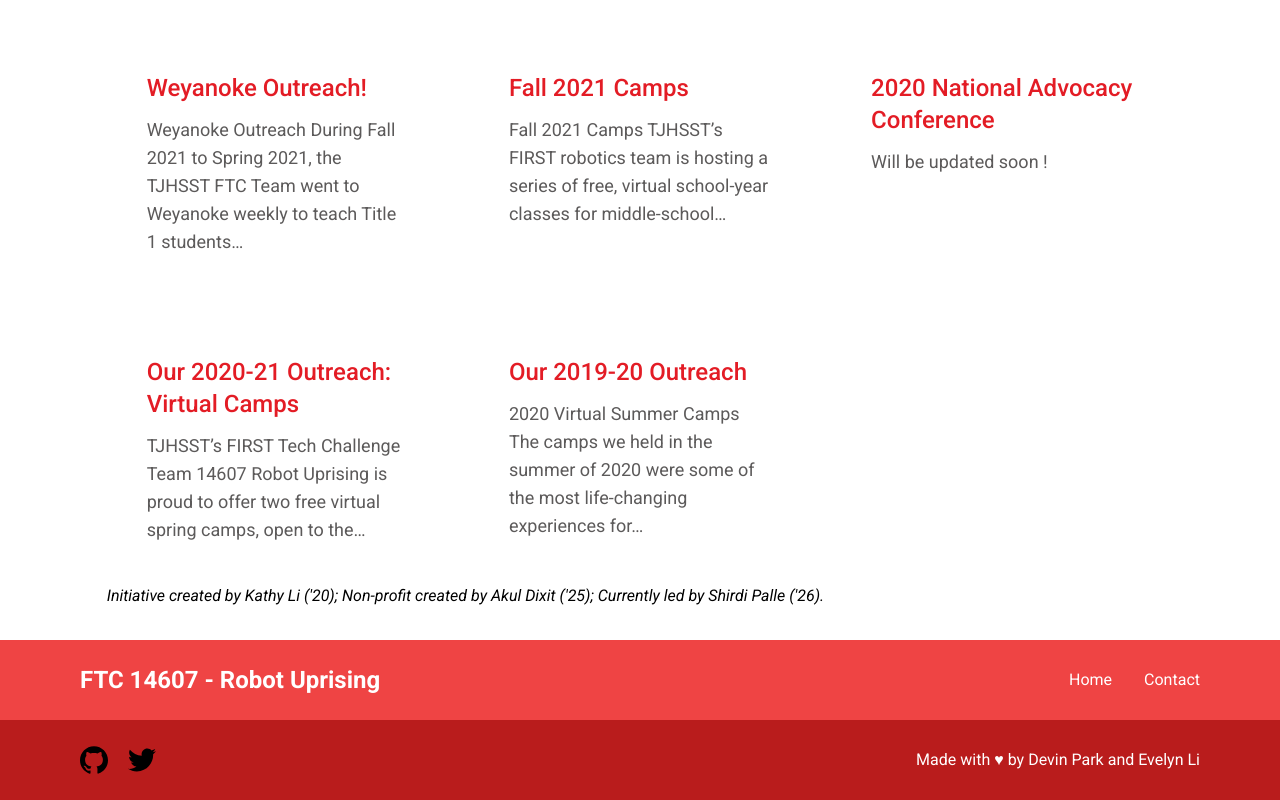
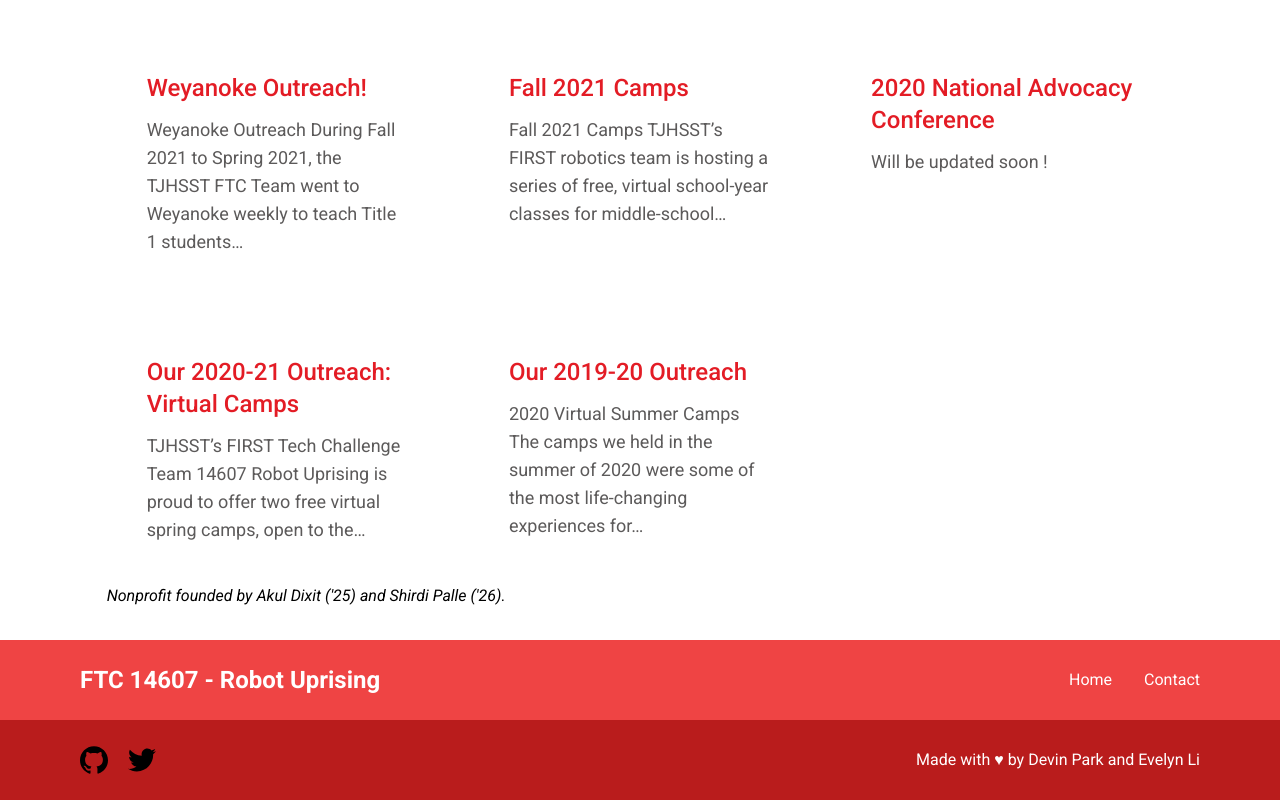
Before and after one commit to UsernameDP/FTC-14607-Website, a React (Vite) app: page /growing-up-with-robots in a window 1280 px wide. Shown: the part 1236-2036 px from the top of the page. Built offline with nearby package versions, Linux system fonts and the light colour scheme.

Commit message:
Update gur.jsx

```diff
--- a/src/routes/growing-up-with-robots/gur.jsx
+++ b/src/routes/growing-up-with-robots/gur.jsx
@@ -35,7 +35,7 @@ function Gur() {
         <br></br>
         <i>
           {
-            "Initiative created by Kathy Li ('20); Non-profit created by Akul Dixit ('25); Currently led by Shirdi Palle ('26)."
+            "Nonprofit founded by Akul Dixit ('25) and Shirdi Palle ('26)."
           }
         </i>
       </Section>
```
